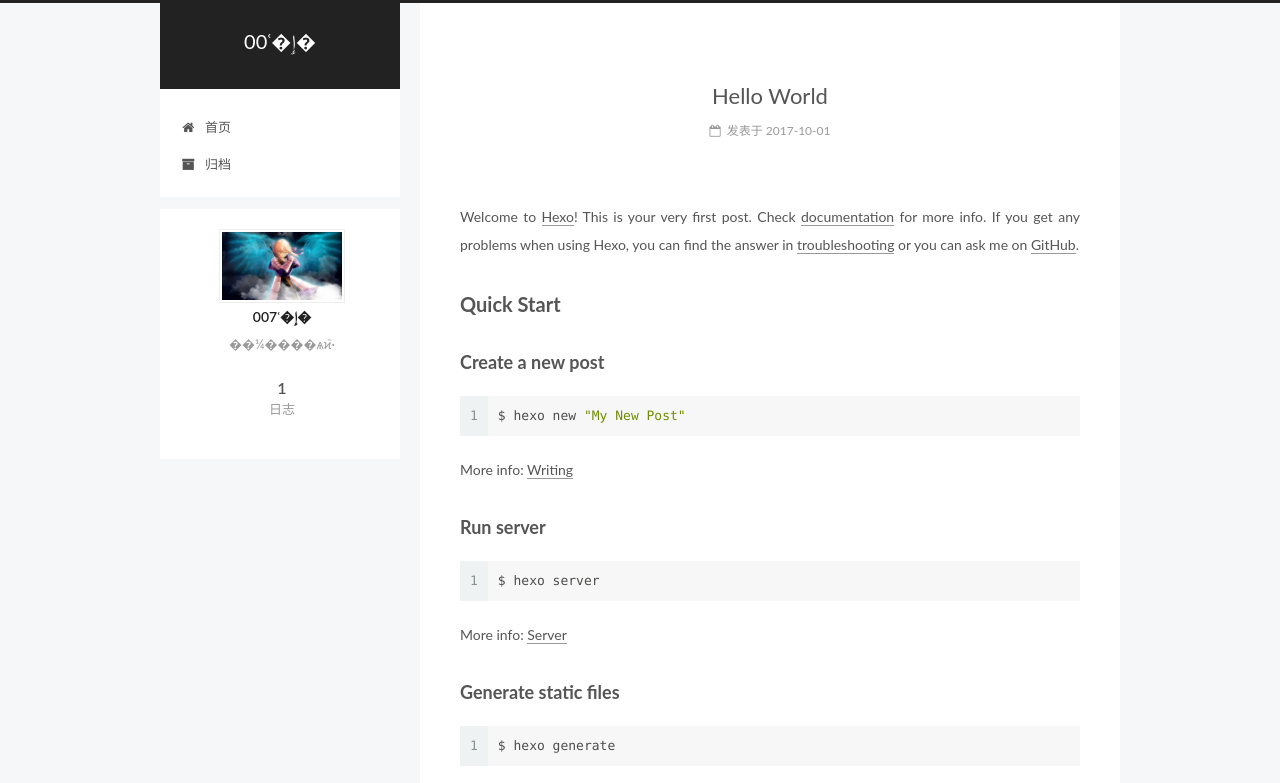
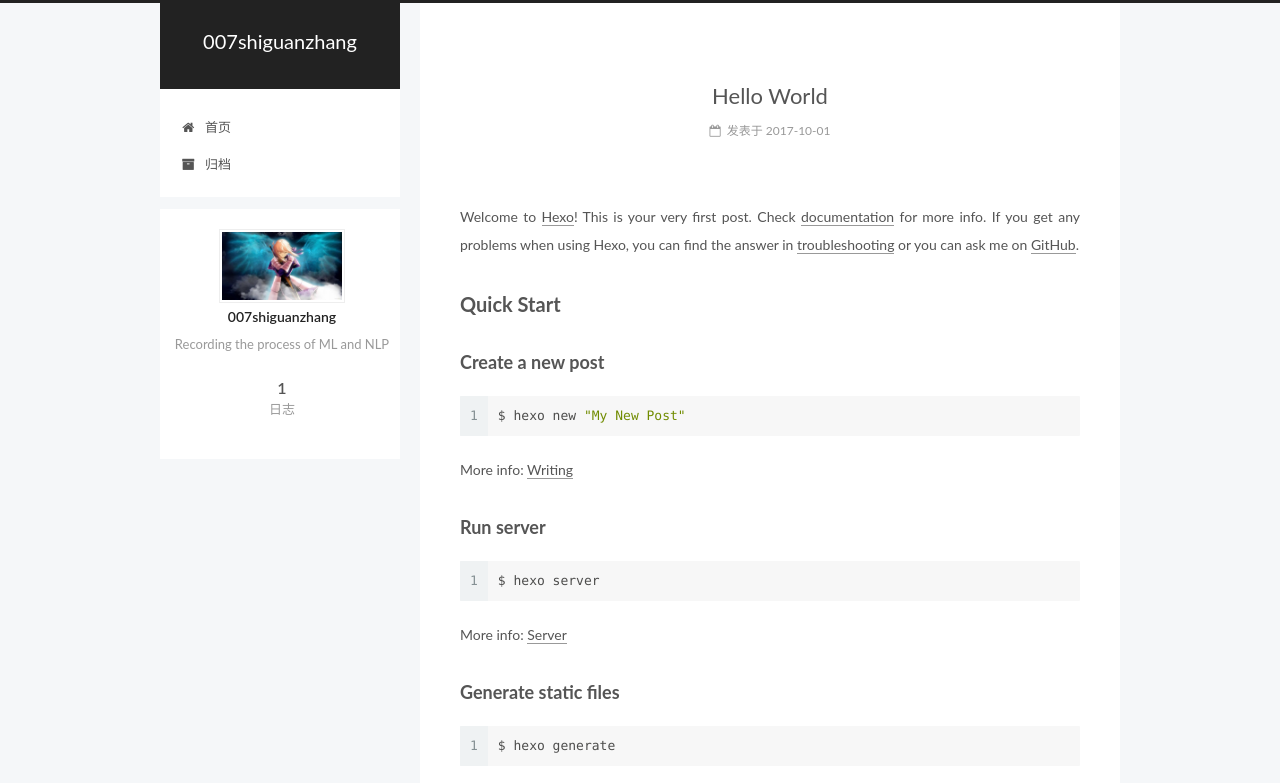
Before and after one commit to 007shiguanzhang/007shiguanzhang.github.io, a plain HTML site: page index.html in a window 1280 px wide. Shown: the top 783 px of the page. Drawn offline with Linux system fonts and the light colour scheme.

Commit message:
Site updated: 2017-10-01 21:42:57

```diff
--- a/css/main.css
+++ b/css/main.css
@@ -1828,7 +1828,7 @@ pre .javascript .function {
   width: 4px;
   height: 4px;
   border-radius: 50%;
-  background: #ffff38;
+  background: #300dff;
 }
 .links-of-blogroll {
   font-size: 13px;
--- a/index.html
+++ b/index.html
@@ -79,16 +79,16 @@
 
 
 
-<meta name="description" content="��¼����ѧϰ֮·">
+<meta name="description" content="Recording the process of ML and NLP">
 <meta property="og:type" content="website">
-<meta property="og:title" content="00ʿ�ٳ�">
+<meta property="og:title" content="007shiguanzhang">
 <meta property="og:url" content="http://yoursite.com/index.html">
-<meta property="og:site_name" content="00ʿ�ٳ�">
-<meta property="og:description" content="��¼����ѧϰ֮·">
+<meta property="og:site_name" content="007shiguanzhang">
+<meta property="og:description" content="Recording the process of ML and NLP">
 <meta property="og:locale" content="zh-Hans">
 <meta name="twitter:card" content="summary">
-<meta name="twitter:title" content="00ʿ�ٳ�">
-<meta name="twitter:description" content="��¼����ѧϰ֮·">
+<meta name="twitter:title" content="007shiguanzhang">
+<meta name="twitter:description" content="Recording the process of ML and NLP">
 
 
 
@@ -124,7 +124,7 @@
 
 
 
-  <title>00ʿ�ٳ�</title>
+  <title>007shiguanzhang</title>
 
 
 
@@ -155,7 +155,7 @@
     <div class="custom-logo-site-title">
       <a href="/"  class="brand" rel="start">
         <span class="logo-line-before"><i></i></span>
-        <span class="site-title">00ʿ�ٳ�</span>
+        <span class="site-title">007shiguanzhang</span>
         <span class="logo-line-after"><i></i></span>
       </a>
     </div>
@@ -235,13 +235,13 @@
     <link itemprop="mainEntityOfPage" href="http://yoursite.com/2017/10/01/hello-world/">
 
     <span hidden itemprop="author" itemscope itemtype="http://schema.org/Person">
-      <meta itemprop="name" content="007ʿ�ٳ�">
+      <meta itemprop="name" content="007shiguanzhang">
       <meta itemprop="description" content="">
       <meta itemprop="image" content="/images/0.jpg">
     </span>
 
     <span hidden itemprop="publisher" itemscope itemtype="http://schema.org/Organization">
-      <meta itemprop="name" content="00ʿ�ٳ�">
+      <meta itemprop="name" content="007shiguanzhang">
     </span>
 
 
@@ -384,10 +384,10 @@
 
               <img class="site-author-image" itemprop="image"
                 src="/images/0.jpg"
-                alt="007ʿ�ٳ�" />
+                alt="007shiguanzhang" />
 
-              <p class="site-author-name" itemprop="name">007ʿ�ٳ�</p>
-              <p class="site-description motion-element" itemprop="description">��¼����ѧϰ֮·</p>
+              <p class="site-author-name" itemprop="name">007shiguanzhang</p>
+              <p class="site-description motion-element" itemprop="description">Recording the process of ML and NLP</p>
           </div>
 
           <nav class="site-state motion-element">
@@ -444,7 +444,7 @@
   <span class="with-love">
     <i class="fa fa-user"></i>
   </span>
-  <span class="author" itemprop="copyrightHolder">007ʿ�ٳ�</span>
+  <span class="author" itemprop="copyrightHolder">007shiguanzhang</span>
 
 
 </div>
```
Also changed, not shown: 2017/10/01/hello-world/index.html (+9 -9 lines), archives/2017/10/index.html (+12 -12 lines), archives/2017/index.html (+12 -12 lines), archives/index.html (+12 -12 lines).
